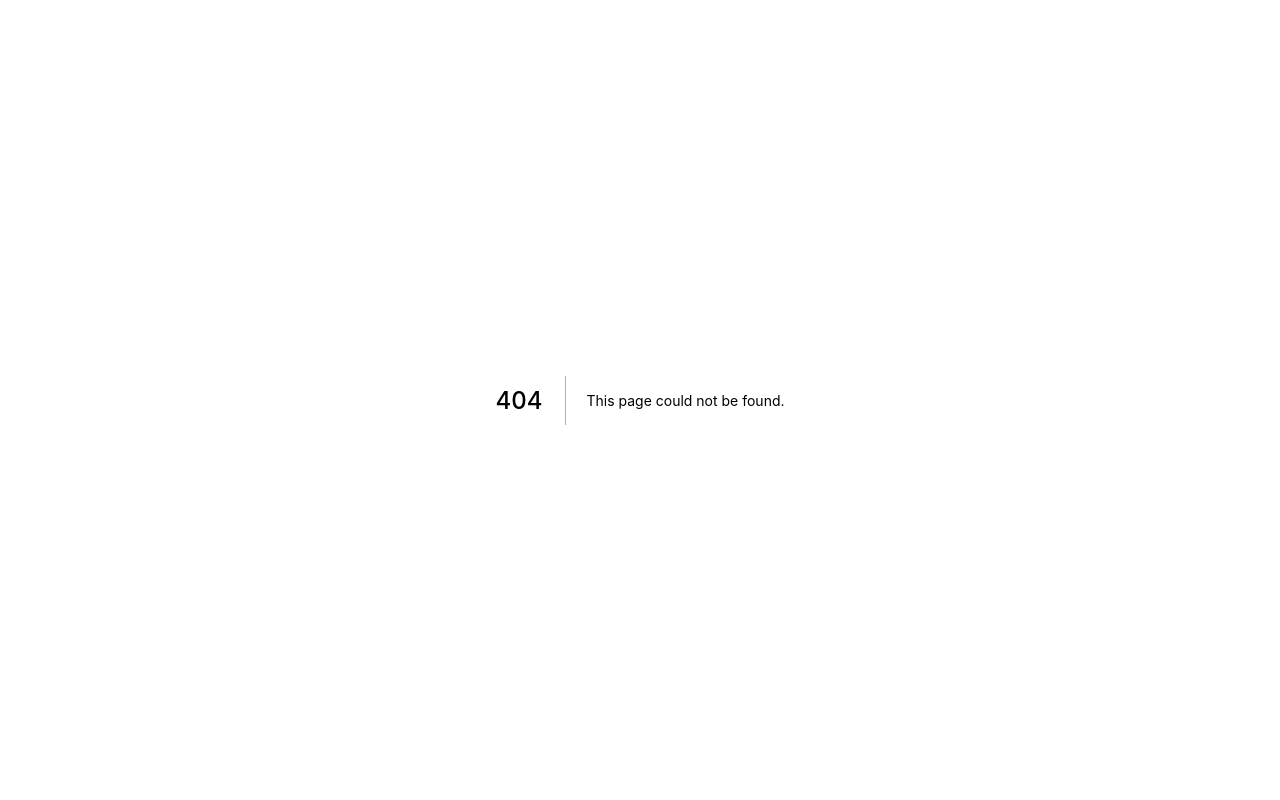
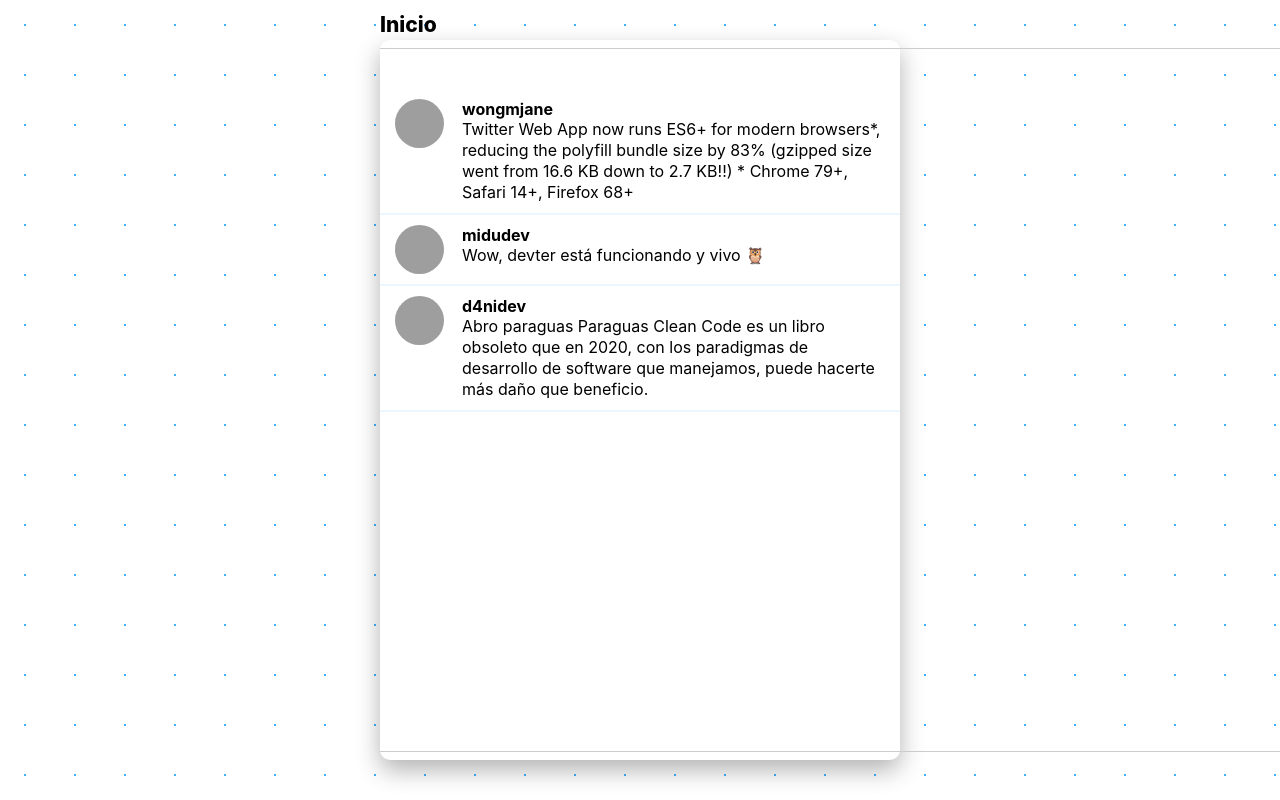
Before and after one commit to agusp-dev/twitter-app, a Next.js app: page /home in a window 1280 px wide. Before the commit this address had no page. Built offline with nearby package versions, Linux system fonts and the light colour scheme; grey boxes are pictures that could not be loaded.

Commit message:
Integrated avatar and home page

```diff
--- /dev/null
+++ b/components/Avatar/index.js
@@ -0,0 +1,21 @@
+import PropTypes from "prop-types"
+import styles from "./styles"
+
+export default function Avatar({ alt, src, withLbl, lbl }) {
+  return (
+    <>
+      <div>
+        <img src={src} alt={alt} />
+        {withLbl && <strong>{lbl || alt}</strong>}
+      </div>
+      <style jsx>{styles}</style>
+    </>
+  )
+}
+
+Avatar.propTypes = {
+  alt: PropTypes.string.isRequired,
+  src: PropTypes.string.isRequired,
+  withLbl: PropTypes.bool.isRequired,
+  lbl: PropTypes.string,
+}
--- /dev/null
+++ b/components/Avatar/styles.js
@@ -0,0 +1,14 @@
+import css from "styled-jsx/css"
+
+export default css`
+  div {
+    display: flex;
+    align-items: center;
+  }
+  img {
+    border-radius: 9999px;
+    height: 49px;
+    width: 49px;
+    margin-right: 8px;
+  }
+`
--- /dev/null
+++ b/components/Tweet/index.js
@@ -0,0 +1,27 @@
+import PropTypes from "prop-types"
+import styles from "./styles"
+import Avatar from "../../components/Avatar/index"
+
+export default function Tweet({ username, avatar, message }) {
+  return (
+    <>
+      <article>
+        <div>
+          <Avatar src={avatar} alt={username} />
+        </div>
+        <section>
+          <strong>{username}</strong>
+          <p>{message}</p>
+        </section>
+      </article>
+      <style jsx>{styles}</style>
+    </>
+  )
+}
+
+Tweet.propTypes = {
+  id: PropTypes.number.isRequired,
+  username: PropTypes.string.isRequired,
+  avatar: PropTypes.string.isRequired,
+  message: PropTypes.string.isRequired,
+}
--- /dev/null
+++ b/components/Tweet/styles.js
@@ -0,0 +1,16 @@
+import css from "styled-jsx/css"
+
+export default css`
+  article {
+    border-bottom: 2px solid #eaf7ff;
+    display: flex;
+    padding: 10px 15px;
+  }
+  div {
+    padding-right: 10px;
+  }
+  p {
+    margin: 0;
+    line-height: 1.3125;
+  }
+`
--- /dev/null
+++ b/pages/api/statuses/home_timeline.js
@@ -0,0 +1,37 @@
+const timeline = [
+  {
+    id: "0",
+    avatar:
+      "https://pbs.twimg.com/profile_images/1083714591752941568/Q7LnIANs_reasonably_small.jpg",
+    username: "wongmjane",
+    message: `Twitter Web App now runs ES6+ for modern browsers*, reducing the polyfill bundle size by 83%
+
+  (gzipped size went from 16.6 KB down to 2.7 KB!!)
+
+  * Chrome 79+, Safari 14+, Firefox 68+`,
+  },
+  {
+    id: "1",
+    avatar:
+      "https://pbs.twimg.com/profile_images/1083714591752941568/Q7LnIANs_reasonably_small.jpg",
+    username: "midudev",
+    message: "Wow, devter está funcionando y vivo 🦉",
+    name: "Miguel Ángel Durán",
+  },
+  {
+    id: "2",
+    username: "d4nidev",
+    name: "Daniel de la Cruz",
+    avatar:
+      "https://pbs.twimg.com/profile_images/1083714591752941568/Q7LnIANs_reasonably_small.jpg",
+    message: `Abro paraguas Paraguas
+
+  Clean Code es un libro obsoleto que en 2020, con los paradigmas de desarrollo de software que manejamos, puede hacerte más daño que beneficio.`,
+  },
+]
+
+export default (req, res) => {
+  res.statusCode = 200
+  res.setHeader("Content-Type", "application/json")
+  res.send(JSON.stringify(timeline))
+}
--- /dev/null
+++ b/pages/home/index.js
@@ -0,0 +1,37 @@
+import { useEffect, useState } from "react"
+import AppLayout from "../../components/appLayout/AppLayout"
+import styles from "./styles"
+import Tweet from "../../components/Tweet/index"
+
+export default function HomePage() {
+  const [timeline, setTimeline] = useState([])
+
+  useEffect(() => {
+    fetch("/api/statuses/home_timeline")
+      .then((res) => res.json())
+      .then(setTimeline)
+  }, [])
+
+  return (
+    <>
+      <AppLayout>
+        <header>
+          <h2>Inicio</h2>
+        </header>
+        <section>
+          {timeline.map(({ id, username, avatar, message }) => (
+            <Tweet
+              key={id}
+              id={id}
+              username={username}
+              avatar={avatar}
+              message={message}
+            />
+          ))}
+        </section>
+        <nav></nav>
+      </AppLayout>
+      <style jsx>{styles}</style>
+    </>
+  )
+}
--- /dev/null
+++ b/pages/home/styles.js
@@ -0,0 +1,30 @@
+import css from "styled-jsx/css"
+
+export default css`
+  header {
+    width: 100%;
+    display: flex;
+    align-items: center;
+    border-bottom: 1px solid #ccc;
+    height: 49px;
+    position: fixed;
+    top: 0;
+  }
+
+  h2 {
+    font-size: 21px;
+    font-weight: 800;
+  }
+
+  section {
+    padding-top: 49px;
+  }
+
+  nav {
+    width: 100%;
+    bottom: 0;
+    border-top: 1px solid #ccc;
+    height: 49px;
+    position: fixed;
+  }
+`
```
Also changed, not shown: pages/index.js (+11 -2 lines).
